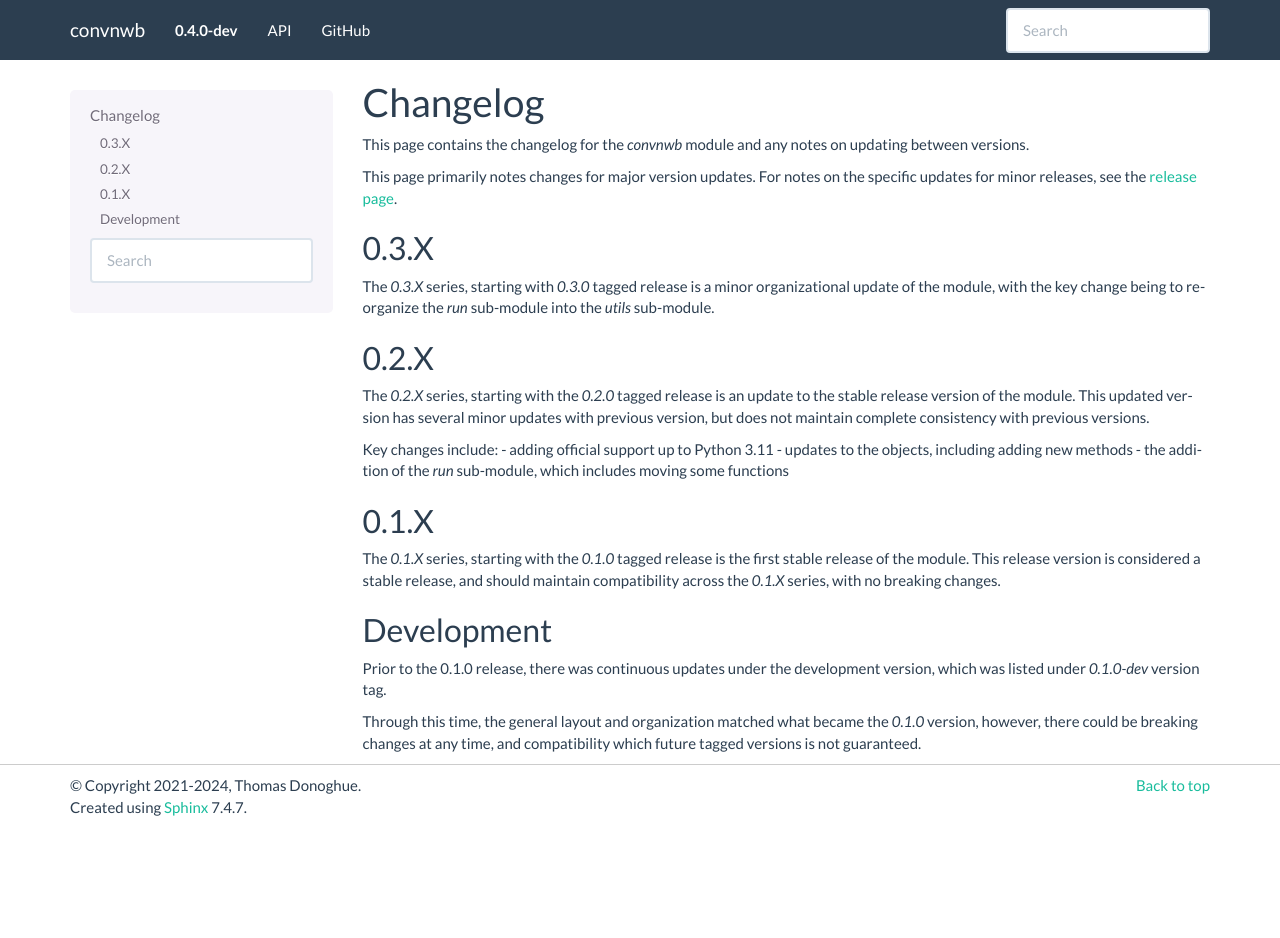
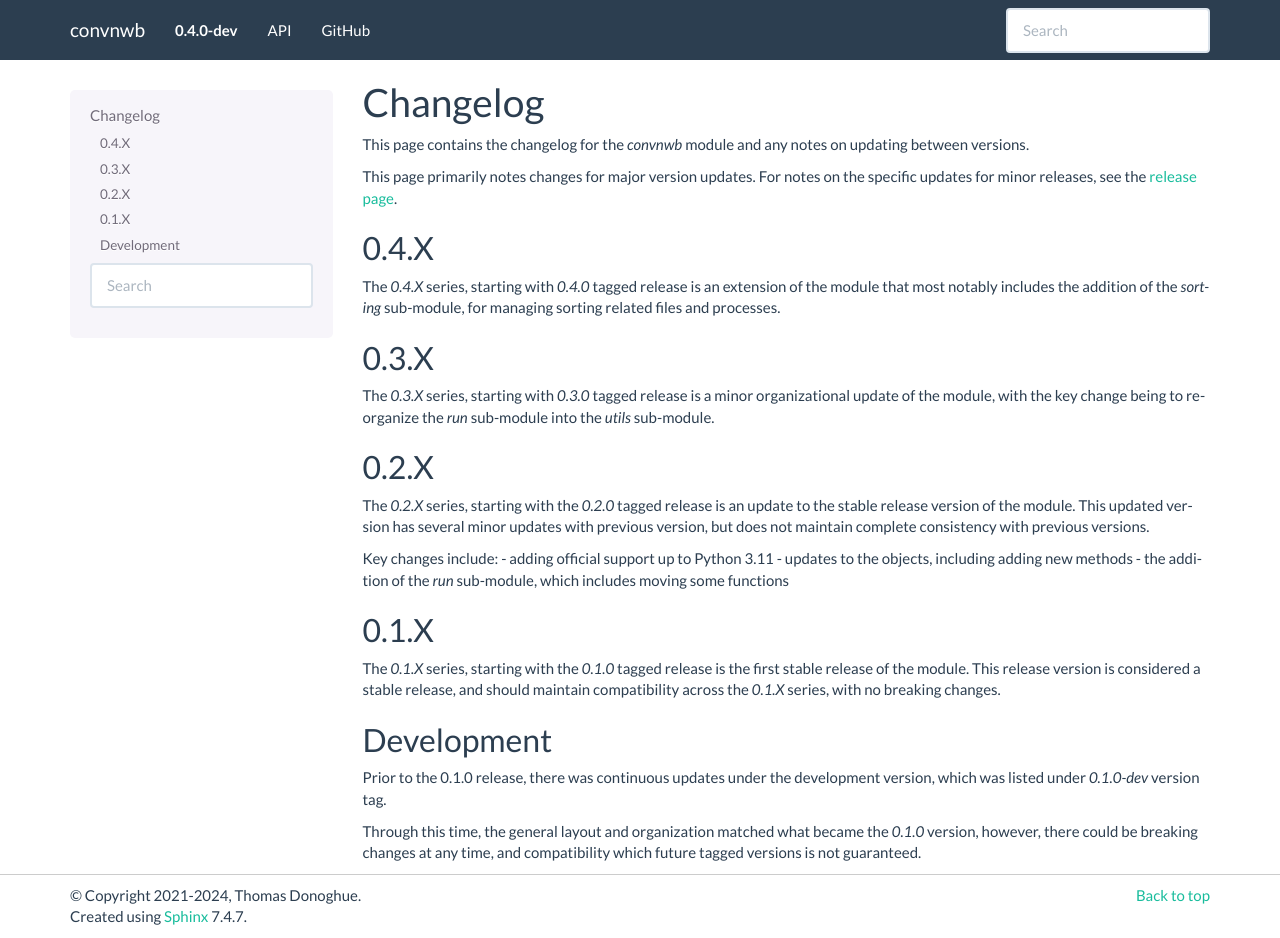
Before and after one commit to HSNPipeline/hsntools, a Sphinx documentation site: the page built from doc/changelog.rst, in a window 1280 px wide and 938 px high. Built offline with Sphinx 7.4.7, drawn with Linux system fonts in a browser that asks for light colours; pages that are not in the unit, such as notebooks, are missing from menus.

Commit message:
update changelog

```diff
--- a/doc/changelog.rst
+++ b/doc/changelog.rst
@@ -4,7 +4,14 @@ Changelog
 This page contains the changelog for the `convnwb` module and any notes on updating between versions.
 
 This page primarily notes changes for major version updates. For notes on the specific updates
-for minor releases, see the `release page <https://github.com/spiketools/spiketools/releases>`_.
+for minor releases, see the `release page <https://github.com/HSUpipeline/convnwb/releases>`_.
+
+0.4.X
+-----
+
+The `0.4.X` series, starting with `0.4.0` tagged release is an extension of the module
+that most notably includes the addition of the `sorting` sub-module, for managing
+sorting related files and processes.
 
 0.3.X
 -----
```
